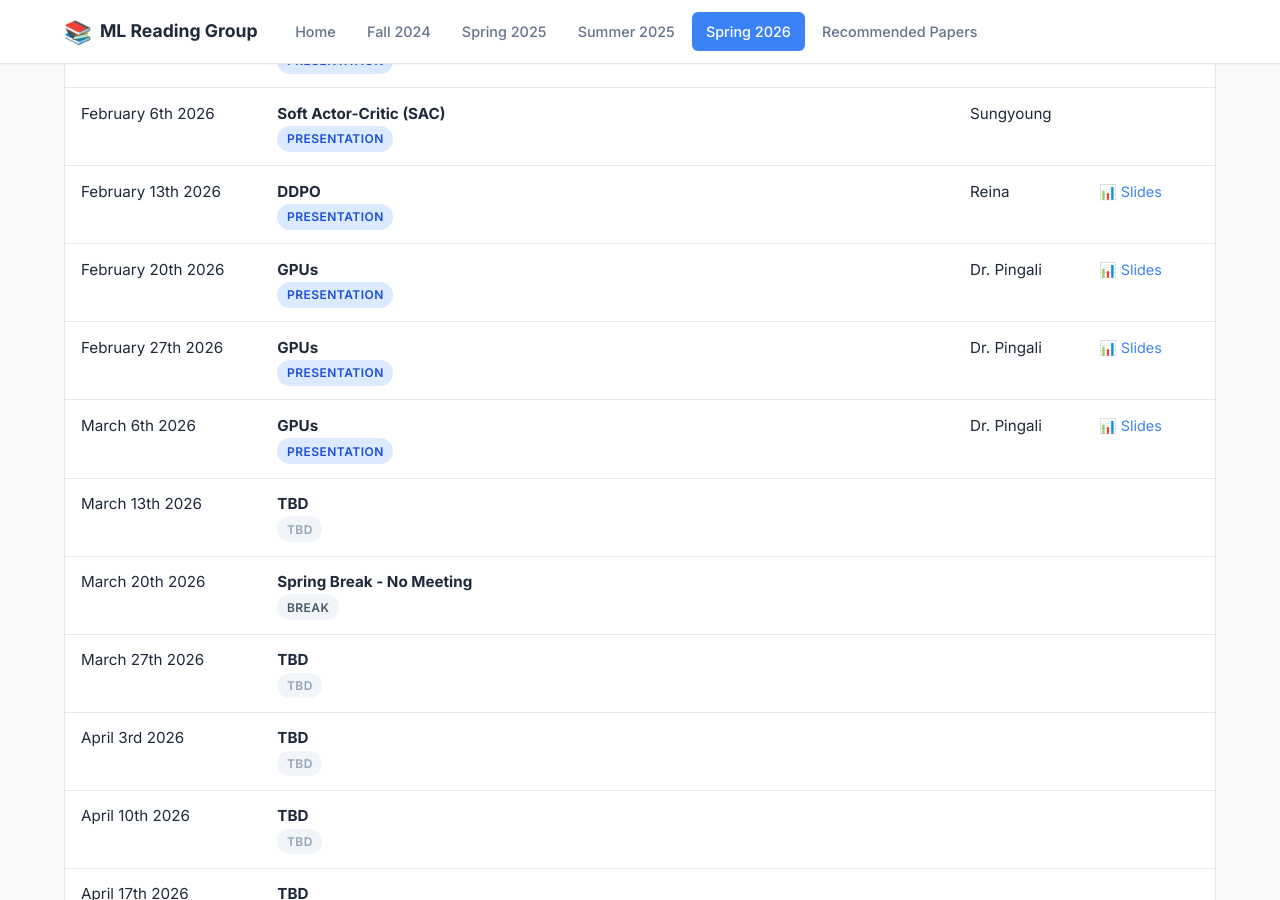
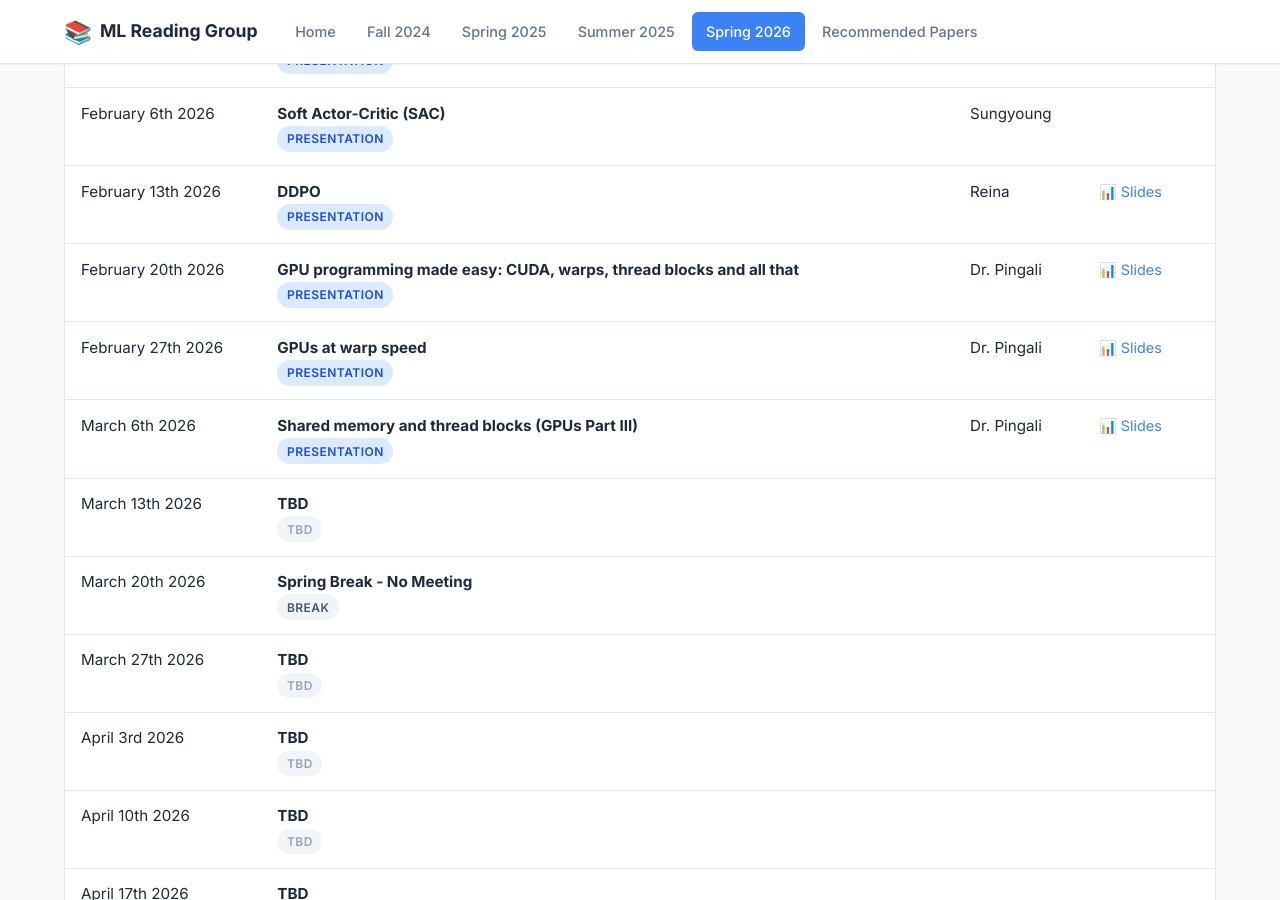
Before and after one commit to sumust/mlreadinggroup, a Jekyll site: the page built from spring2026.md, in a window 1280 px wide and 900 px high, scrolled down 660 px. Built offline with Jekyll 4.4.1, drawn with Linux system fonts in a browser that asks for light colours.

Commit message:
Rename GPU session titles in spring2026 schedule
- Week 1 (Feb 20): "GPU programming made easy: CUDA, warps, thread blocks and all that"
- Week 2 (Feb 27): "GPUs at warp speed"
- Week 3 (Mar 6): "Shared memory and thread blocks (GPUs Part III)"

Co-authored-by: sumust <96579169+sumust@users.noreply.github.com>

```diff
--- a/_data/spring2026.yml
+++ b/_data/spring2026.yml
@@ -35,19 +35,19 @@ sessions:
     slides: "https://github.com/sumust/mlreadinggroup/blob/main/TRAINING%20DIFFUSION%20MODELS%20WITH%20REINFORCEMENT%20LEARNING.pptx"
 
   - date: "February 20th 2026"
-    title: "GPUs"
+    title: "GPU programming made easy: CUDA, warps, thread blocks and all that"
     presenter: "Dr. Pingali"
     type: "presentation"
     slides: "https://github.com/sumust/mlreadinggroup/blob/main/GPU2026.pptx"
 
   - date: "February 27th 2026"
-    title: "GPUs"
+    title: "GPUs at warp speed"
     presenter: "Dr. Pingali"
     type: "presentation"
     slides: "https://github.com/sumust/mlreadinggroup/blob/main/GPU2026.pptx"
 
   - date: "March 6th 2026"
-    title: "GPUs"
+    title: "Shared memory and thread blocks (GPUs Part III)"
     presenter: "Dr. Pingali"
     type: "presentation"
     slides: "https://github.com/sumust/mlreadinggroup/blob/main/GPU2026.pptx"
```
